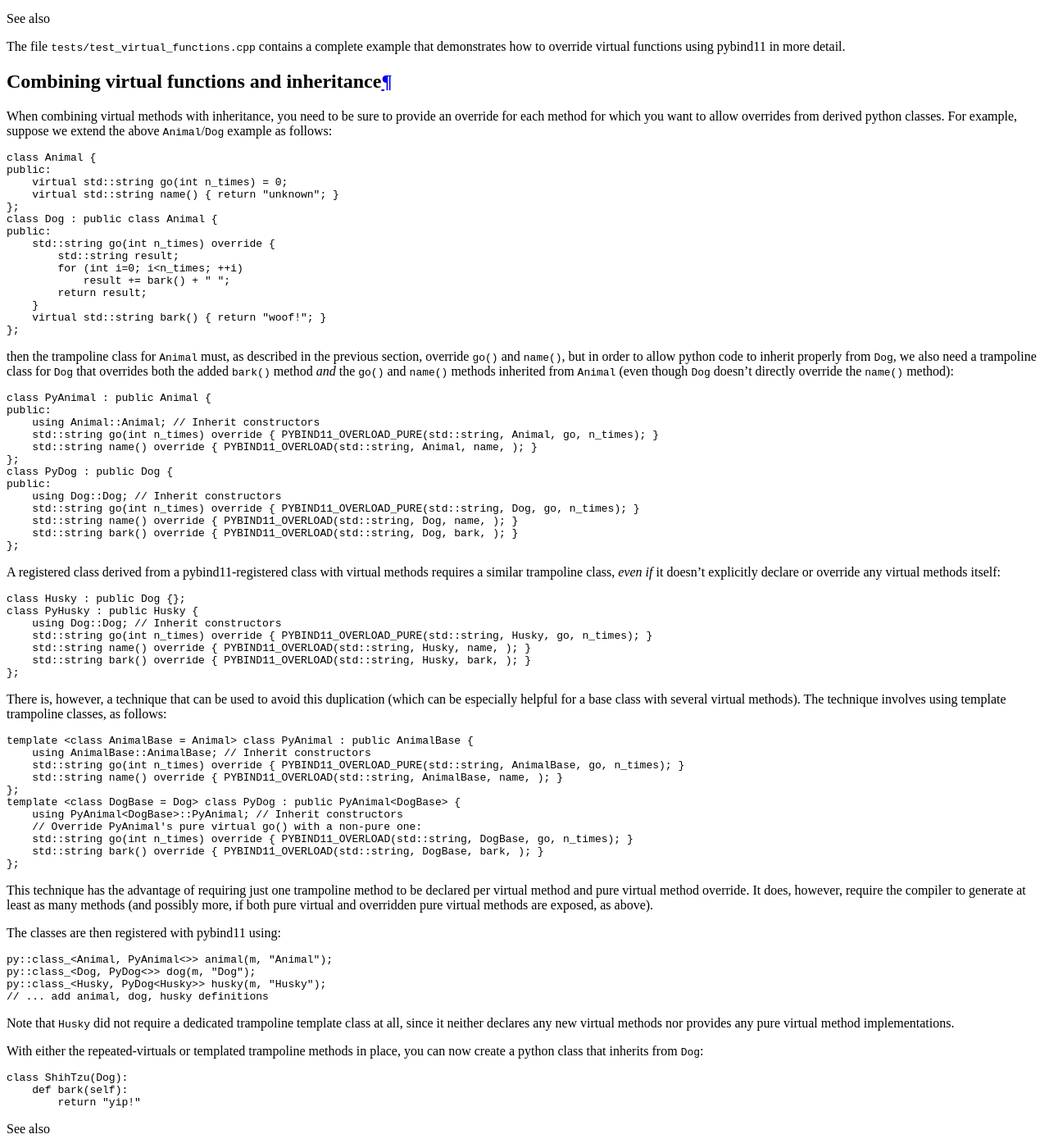
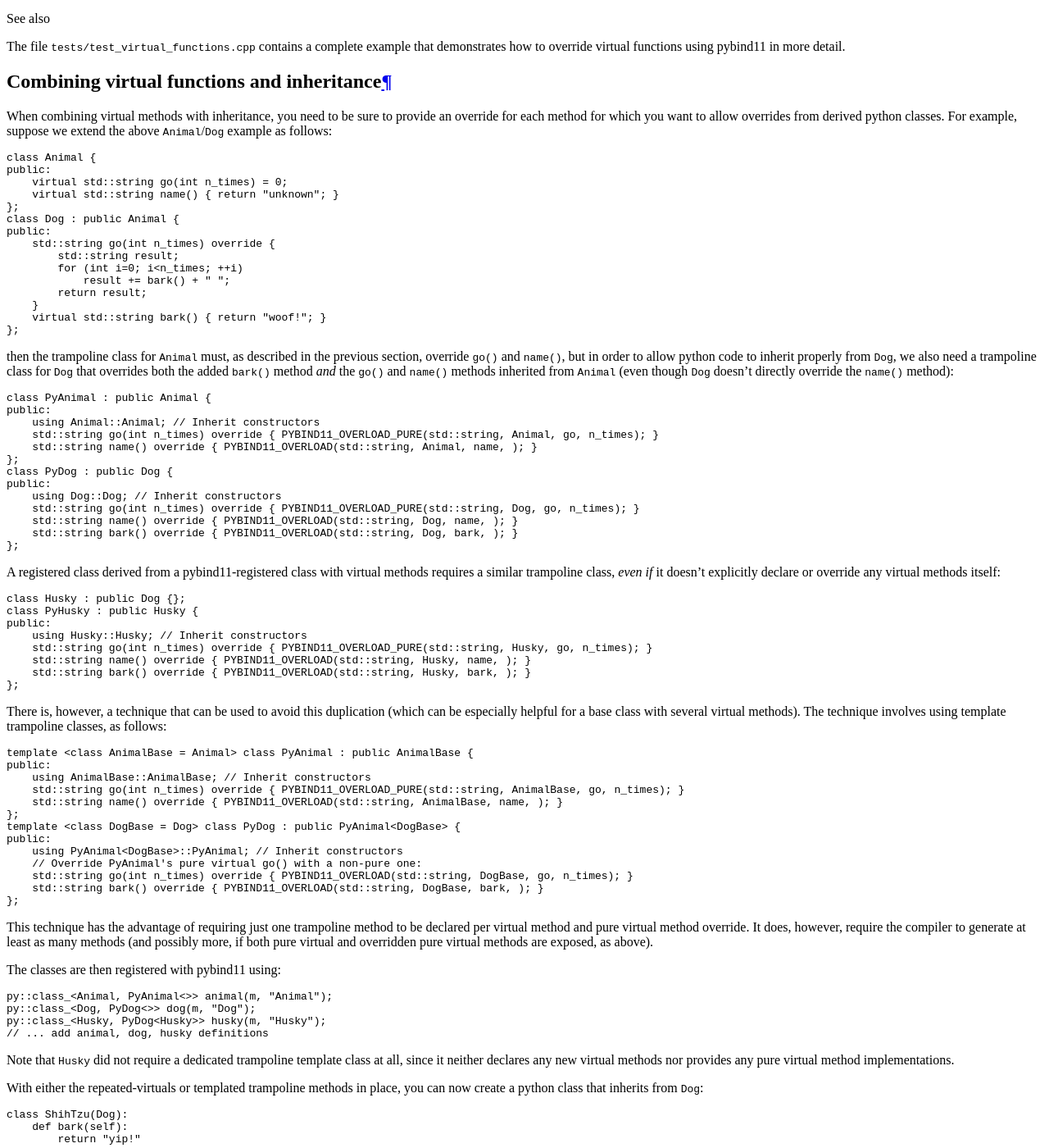
Before and after one commit to pybind/pybind11, a Sphinx documentation site: the page built from docs/advanced/classes.rst, in a window 1280 px wide and 1400 px high, scrolled down 2796 px. Shown: the whole window at 82% size. Built offline with Sphinx 7.4.7 and the Read the Docs theme 2.0.0, drawn with Linux system fonts in a browser that asks for light colours.

Commit message:
[Doc] Fix several errors of examples from the doc

```diff
--- a/docs/advanced/classes.rst
+++ b/docs/advanced/classes.rst
@@ -186,7 +186,7 @@
         virtual std::string go(int n_times) = 0;
         virtual std::string name() { return "unknown"; }
     };
-    class Dog : public class Animal {
+    class Dog : public Animal {
     public:
         std::string go(int n_times) override {
             std::string result;
@@ -228,7 +228,8 @@
 
     class Husky : public Dog {};
     class PyHusky : public Husky {
-        using Dog::Dog; // Inherit constructors
+    public:
+        using Husky::Husky; // Inherit constructors
         std::string go(int n_times) override { PYBIND11_OVERLOAD_PURE(std::string, Husky, go, n_times); }
         std::string name() override { PYBIND11_OVERLOAD(std::string, Husky, name, ); }
         std::string bark() override { PYBIND11_OVERLOAD(std::string, Husky, bark, ); }
@@ -242,11 +243,13 @@
 .. code-block:: cpp
 
     template <class AnimalBase = Animal> class PyAnimal : public AnimalBase {
+    public:
         using AnimalBase::AnimalBase; // Inherit constructors
         std::string go(int n_times) override { PYBIND11_OVERLOAD_PURE(std::string, AnimalBase, go, n_times); }
         std::string name() override { PYBIND11_OVERLOAD(std::string, AnimalBase, name, ); }
     };
     template <class DogBase = Dog> class PyDog : public PyAnimal<DogBase> {
+    public:
         using PyAnimal<DogBase>::PyAnimal; // Inherit constructors
         // Override PyAnimal's pure virtual go() with a non-pure one:
         std::string go(int n_times) override { PYBIND11_OVERLOAD(std::string, DogBase, go, n_times); }
--- a/docs/advanced/functions.rst
+++ b/docs/advanced/functions.rst
@@ -207,8 +207,8 @@
     void print_dict(py::dict dict) {
         /* Easily interact with Python types */
         for (auto item : dict)
-            std::cout << "key=" << item.first << ", "
-                      << "value=" << item.second << std::endl;
+            std::cout << "key=" << std::string(py::str(item.first)) << ", "
+                      << "value=" << std::string(py::str(item.second)) << std::endl;
     }
 
 It can be exported:
--- a/docs/classes.rst
+++ b/docs/classes.rst
@@ -298,8 +298,8 @@
     struct Pet {
         Pet(const std::string &name, int age) : name(name), age(age) { }
 
-        void set(int age) { age = age; }
-        void set(const std::string &name) { name = name; }
+        void set(int age_) { age = age_; }
+        void set(const std::string &name_) { name = name_; }
 
         std::string name;
         int age;
```
